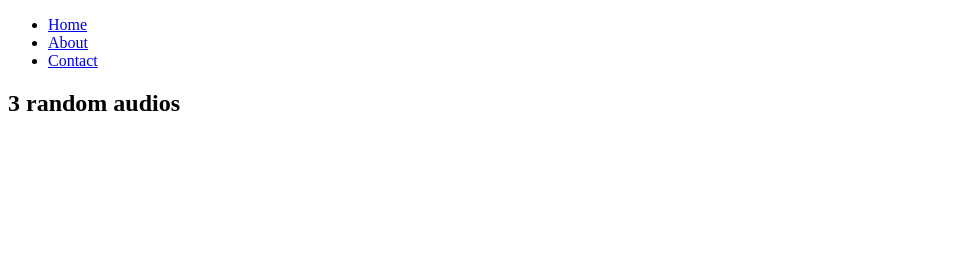
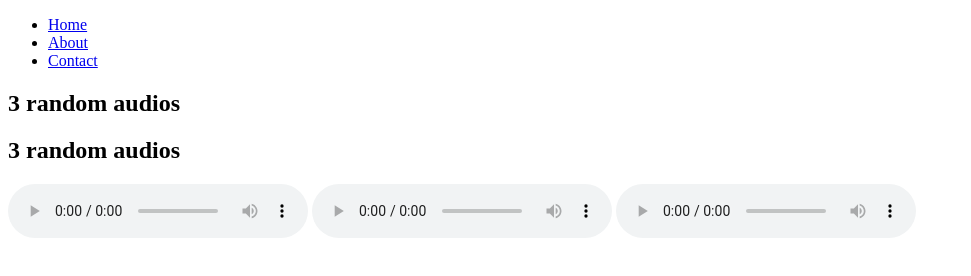
Before and after one commit to acciojob/semantic-navbar-and-audios-varungowdamj, a website: page main.html in a window 1280 px wide. Shown: the whole page, without its empty margins (0-971 px from the left). Drawn offline with Linux system fonts and the light colour scheme.

Commit message:
created a submission

```diff
--- a/main.html
+++ b/main.html
@@ -18,18 +18,22 @@
     <!-- Audio Section -->
     <section>
         <h2>3 random audios</h2>
-        <audio>
+        <section>
+    <h2>3 random audios</h2>
+    <audio controls>
         <source src="http://commondatastorage.googleapis.com/codeskulptor-demos/DDR_assets/Kangaroo_MusiQue_-_The_Neverwritten_Role_Playing_Game.mp3" type="audio/mpeg">
         Your browser does not support the audio element.
     </audio>
-        <audio>
+    <audio controls>
         <source src="http://commondatastorage.googleapis.com/codeskulptor-assets/Epoq-Lepidoptera.ogg" type="audio/ogg">
         Your browser does not support the audio element.
     </audio>
-        <audio>
+    <audio controls>
         <source src="http://codeskulptor-demos.commondatastorage.googleapis.com/pang/paza-moduless.mp3" type="audio/mpeg">
         Your browser does not support the audio element.
     </audio>
 </section>
+
+    </section>
 </body>
 </html>
```
Lines whose indentation alone changed are shown as unchanged.
